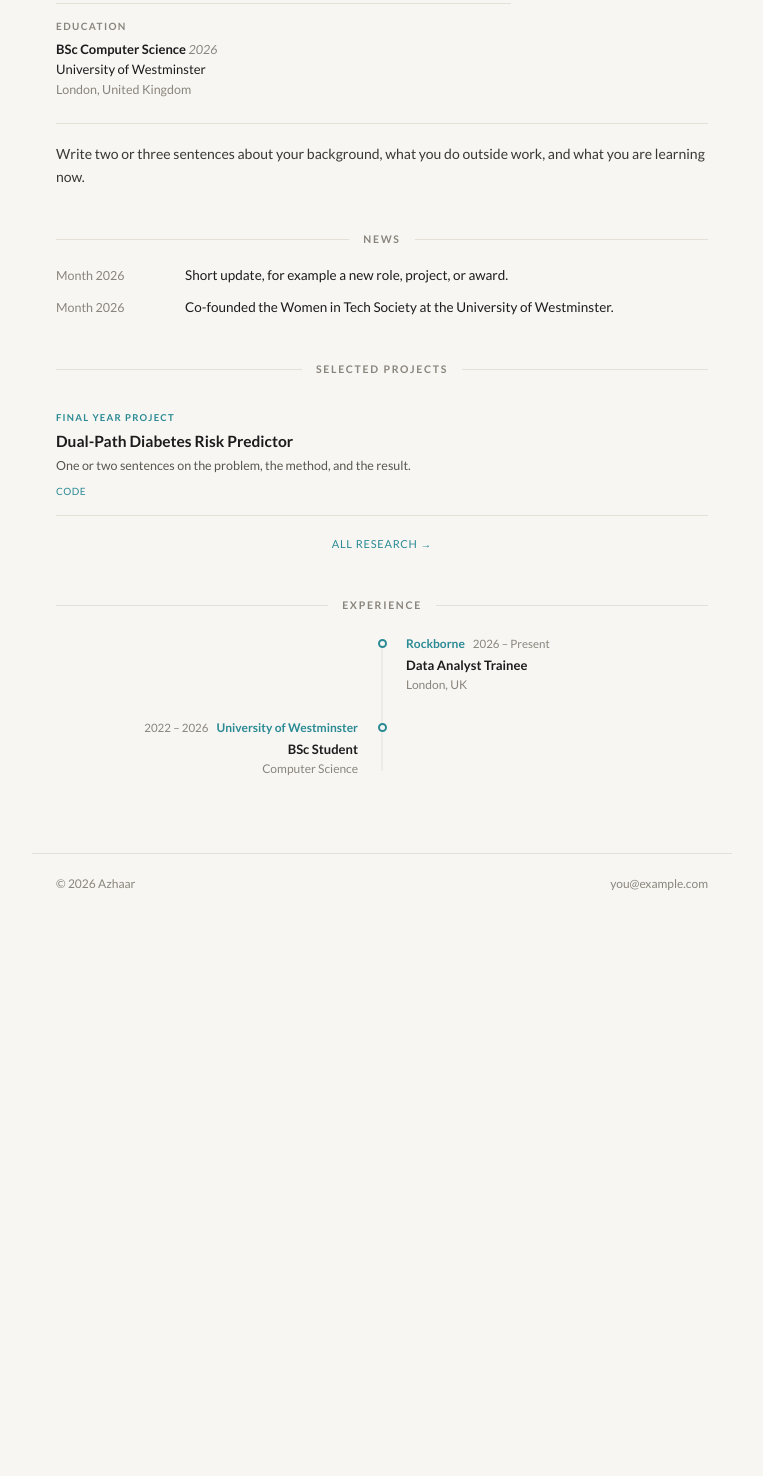
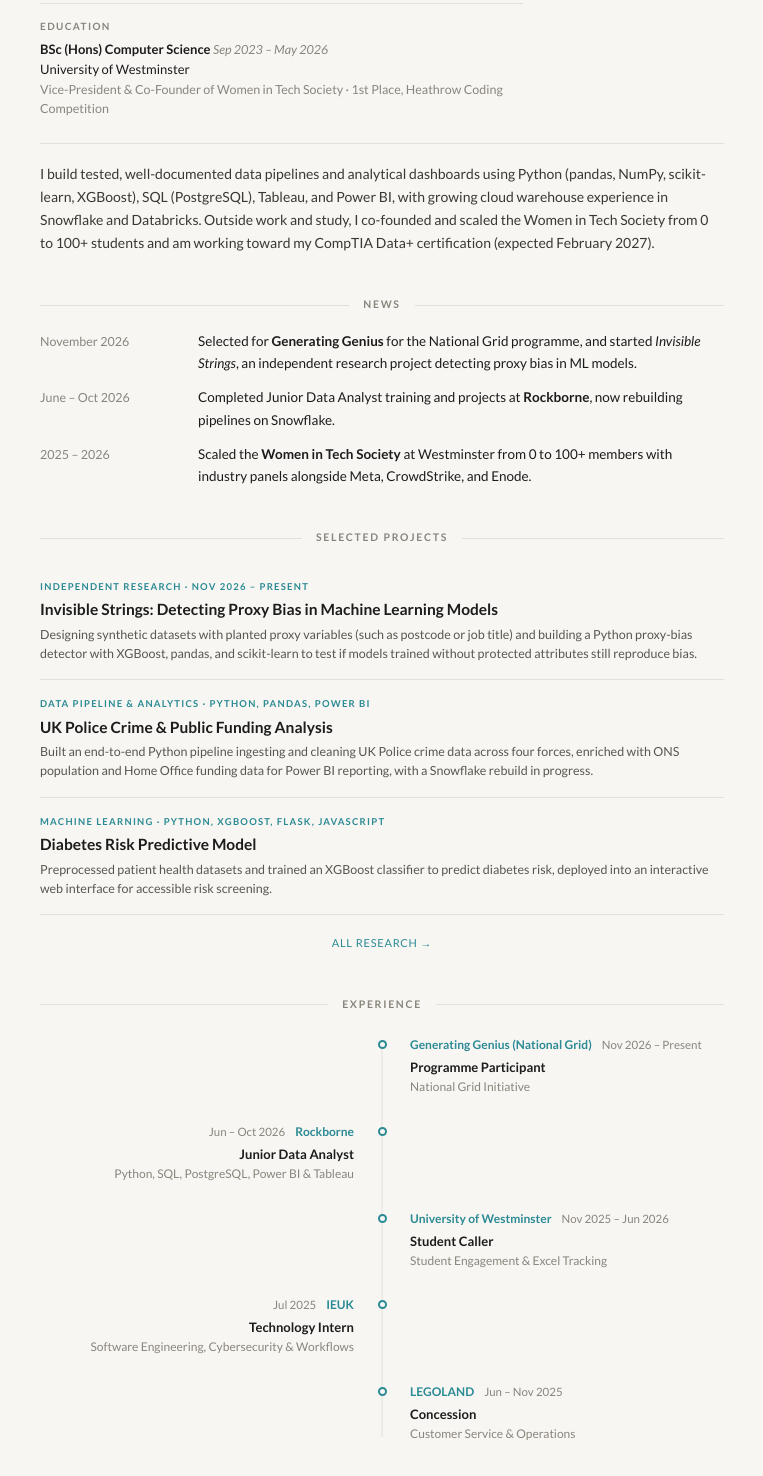
Before and after one commit to Anoor1174/azhaarn.github.io, a plain HTML site: page home.html in a window 1280 px wide. Shown: the part 304-1780 px from the top of the page, without its empty margins (258-1021 px from the left). Before the commit the page ends 1234 px from the top, so only its background shows below. Drawn offline with Linux system fonts and the light colour scheme.

Commit message:
created new pages

```diff
--- a/home.html
+++ b/home.html
@@ -37,11 +37,12 @@
 
   <main>
     <div class="wrap">
+      <!-- Hero -->
       <section class="hero">
         <div>
           <h1 class="h1">Azhaar</h1>
           <p class="intro">
-            I'm a Computer Science graduate from the <a href="https://www.westminster.ac.uk/">University of Westminster</a> and a Data Analyst Trainee on the Rockborne programme in London. My main interests are <strong>algorithmic fairness</strong>, <strong>data ethics</strong>, and <strong>applied machine learning</strong>.
+            I'm a Computer Science graduate from the <a href="https://www.westminster.ac.uk/">University of Westminster</a> with hands-on experience in Python, SQL, Java, REST API integrations, and data analytics. Currently rebuilding my Rockborne data projects on Snowflake and exploring proxy bias in machine learning.
           </p>
           <div class="contacts">
             <a href="https://github.com/YOUR-USERNAME">GitHub</a>
@@ -51,9 +52,9 @@
           <div class="edu">
             <div class="edulabel">Education</div>
             <div class="edurow">
-              <b>BSc Computer Science</b> <span><em>2026</em></span><br>
+              <b>BSc (Hons) Computer Science</b> <span><em>Sep 2023 – May 2026</em></span><br>
               University of Westminster<br>
-              <span>London, United Kingdom</span>
+              <span>Vice-President &amp; Co-Founder of Women in Tech Society · 1st Place, Heathrow Coding Competition</span>
             </div>
           </div>
         </div>
@@ -63,10 +64,10 @@
         </div>
       </section>
 
-      <!-- Personal bio paragraph -->
+      <!-- About & Skills -->
       <section class="space">
         <p>
-          Write two or three sentences about your background, what you do outside work, and what you are learning now.
+          I build tested, well-documented data pipelines and analytical dashboards using Python (pandas, NumPy, scikit-learn, XGBoost), SQL (PostgreSQL), Tableau, and Power BI, with growing cloud warehouse experience in Snowflake and Databricks. Outside work and study, I co-founded and scaled the Women in Tech Society from 0 to 100+ students and am working toward my CompTIA Data+ certification (expected February 2027).
         </p>
       </section>
 
@@ -74,12 +75,16 @@
       <div class="shead"><span class="slabel">News</span></div>
       <section class="news">
         <div class="ev">
-          <div class="date">Month 2026</div>
-          <div class="text">Short update, for example a new role, project, or award.</div>
+          <div class="date">November 2026</div>
+          <div class="text">Selected for <strong>Generating Genius</strong> for the National Grid programme, and started <em>Invisible Strings</em>, an independent research project detecting proxy bias in ML models.</div>
         </div>
         <div class="ev">
-          <div class="date">Month 2026</div>
-          <div class="text">Co-founded the Women in Tech Society at the University of Westminster.</div>
+          <div class="date">June – Oct 2026</div>
+          <div class="text">Completed Junior Data Analyst training and projects at <strong>Rockborne</strong>, now rebuilding pipelines on Snowflake.</div>
+        </div>
+        <div class="ev">
+          <div class="date">2025 – 2026</div>
+          <div class="text">Scaled the <strong>Women in Tech Society</strong> at Westminster from 0 to 100+ members with industry panels alongside Meta, CrowdStrike, and Enode.</div>
         </div>
       </section>
 
@@ -88,10 +93,23 @@
       <section>
         <div class="item">
           <div class="body">
-            <div class="badge">Final Year Project</div>
-            <div class="h">Dual-Path Diabetes Risk Predictor</div>
-            <div class="p">One or two sentences on the problem, the method, and the result.</div>
-            <div class="item-links"><a href="https://github.com/YOUR-USERNAME/YOUR-REPO">Code</a></div>
+            <div class="badge">Independent Research · Nov 2026 – Present</div>
+            <div class="h">Invisible Strings: Detecting Proxy Bias in Machine Learning Models</div>
+            <div class="p">Designing synthetic datasets with planted proxy variables (such as postcode or job title) and building a Python proxy-bias detector with XGBoost, pandas, and scikit-learn to test if models trained without protected attributes still reproduce bias.</div>
+          </div>
+        </div>
+        <div class="item">
+          <div class="body">
+            <div class="badge">Data Pipeline &amp; Analytics · Python, Pandas, Power BI</div>
+            <div class="h">UK Police Crime &amp; Public Funding Analysis</div>
+            <div class="p">Built an end-to-end Python pipeline ingesting and cleaning UK Police crime data across four forces, enriched with ONS population and Home Office funding data for Power BI reporting, with a Snowflake rebuild in progress.</div>
+          </div>
+        </div>
+        <div class="item">
+          <div class="body">
+            <div class="badge">Machine Learning · Python, XGBoost, Flask, JavaScript</div>
+            <div class="h">Diabetes Risk Predictive Model</div>
+            <div class="p">Preprocessed patient health datasets and trained an XGBoost classifier to predict diabetes risk, deployed into an interactive web interface for accessible risk screening.</div>
           </div>
         </div>
       </section>
@@ -104,12 +122,12 @@
           <div class="tl-node"></div>
           <div class="tl-c">
             <div class="tl-head">
-              <span class="tl-inst">Rockborne</span>
-              <span class="tl-date">2026 – Present</span>
+              <span class="tl-inst">Generating Genius (National Grid)</span>
+              <span class="tl-date">Nov 2026 – Present</span>
             </div>
             <div class="tl-role">
-              <b>Data Analyst Trainee</b><br>
-              <span>London, UK</span>
+              <b>Programme Participant</b><br>
+              <span>National Grid Initiative</span>
             </div>
           </div>
         </div>
@@ -118,12 +136,54 @@
           <div class="tl-node"></div>
           <div class="tl-c">
             <div class="tl-head">
-              <span class="tl-date">2022 – 2026</span>
-              <span class="tl-inst">University of Westminster</span>
+              <span class="tl-date">Jun – Oct 2026</span>
+              <span class="tl-inst">Rockborne</span>
             </div>
             <div class="tl-role">
-              <b>BSc Student</b><br>
-              <span>Computer Science</span>
+              <b>Junior Data Analyst</b><br>
+              <span>Python, SQL, PostgreSQL, Power BI &amp; Tableau</span>
+            </div>
+          </div>
+        </div>
+
+        <div class="tl-item right">
+          <div class="tl-node"></div>
+          <div class="tl-c">
+            <div class="tl-head">
+              <span class="tl-inst">University of Westminster</span>
+              <span class="tl-date">Nov 2025 – Jun 2026</span>
+            </div>
+            <div class="tl-role">
+              <b>Student Caller</b><br>
+              <span>Student Engagement &amp; Excel Tracking</span>
+            </div>
+          </div>
+        </div>
+
+        <div class="tl-item left">
+          <div class="tl-node"></div>
+          <div class="tl-c">
+            <div class="tl-head">
+              <span class="tl-date">Jul 2025</span>
+              <span class="tl-inst">IEUK</span>
+            </div>
+            <div class="tl-role">
+              <b>Technology Intern</b><br>
+              <span>Software Engineering, Cybersecurity &amp; Workflows</span>
+            </div>
+          </div>
+        </div>
+
+        <div class="tl-item right">
+          <div class="tl-node"></div>
+          <div class="tl-c">
+            <div class="tl-head">
+              <span class="tl-inst">LEGOLAND</span>
+              <span class="tl-date">Jun – Nov 2025</span>
+            </div>
+            <div class="tl-role">
+              <b>Concession</b><br>
+              <span>Customer Service &amp; Operations</span>
             </div>
           </div>
         </div>
--- a/style.css
+++ b/style.css
@@ -5,7 +5,7 @@
   --line: #e4e0d8;
   --accent: #2b8a94;
   --stripe: #f1efe9;
-  --col: 700px;
+  --col: 740px;
   --font: "Lato", "Segoe UI", system-ui, sans-serif;
 }
 
@@ -47,7 +47,8 @@ h1, h2, h3, .h1 {
 .wrap {
   max-width: var(--col);
   margin: 0 auto;
-  padding: 0 24px;
+  padding-left: 28px;
+  padding-right: 28px;
 }
 
 /* Navigation */
@@ -157,7 +158,7 @@ main {
 .hero {
   display: grid;
   grid-template-columns: 1fr 165px;
-  gap: 32px;
+  gap: 36px;
   align-items: start;
 }
 
@@ -266,13 +267,13 @@ main {
 .news {
   display: flex;
   flex-direction: column;
-  gap: 10px;
+  gap: 12px;
 }
 
 .ev {
   display: grid;
-  grid-template-columns: 115px 1fr;
-  gap: 14px;
+  grid-template-columns: 140px 1fr;
+  gap: 18px;
   font-size: 13.5px;
   align-items: baseline;
 }
@@ -328,28 +329,10 @@ main {
   margin: 5px 0;
 }
 
-.authors {
-  font-size: 11px;
-  color: #6a655c;
-  margin-bottom: 5px;
-}
-
-.authors strong {
-  color: var(--ink);
-}
-
 .p {
   font-size: 12.5px;
   line-height: 1.55;
   color: #5a564e;
-}
-
-.item-links {
-  font-size: 10px;
-  letter-spacing: 0.05em;
-  text-transform: uppercase;
-  color: var(--muted);
-  margin-top: 7px;
 }
 
 .more-link {
@@ -366,7 +349,7 @@ main {
 /* Experience Center-Axis Timeline */
 .tl {
   position: relative;
-  margin: 20px 0 12px;
+  margin: 22px 0 12px;
 }
 
 .tl::before {
@@ -383,7 +366,7 @@ main {
 .tl-item {
   position: relative;
   width: 50%;
-  padding-bottom: 24px;
+  padding-bottom: 26px;
 }
 
 .tl-item:last-child {
@@ -392,13 +375,13 @@ main {
 
 .tl-item.left {
   left: 0;
-  padding-right: 24px;
+  padding-right: 28px;
   text-align: right;
 }
 
 .tl-item.right {
   left: 50%;
-  padding-left: 24px;
+  padding-left: 28px;
   text-align: left;
 }
 
@@ -424,9 +407,9 @@ main {
 .tl-head {
   display: flex;
   align-items: baseline;
-  gap: 8px;
+  gap: 10px;
   font-size: 12px;
-  margin-bottom: 2px;
+  margin-bottom: 3px;
 }
 
 .tl-item.left .tl-head {
@@ -466,6 +449,11 @@ main {
 
 /* Mobile Responsive */
 @media (max-width: 720px) {
+  .wrap {
+    padding-left: 22px;
+    padding-right: 22px;
+  }
+
   .links {
     display: none;
   }
@@ -476,7 +464,7 @@ main {
 
   .hero {
     grid-template-columns: 1fr;
-    gap: 22px;
+    gap: 24px;
   }
 
   .portrait {
@@ -485,7 +473,7 @@ main {
 
   .ev {
     grid-template-columns: 1fr;
-    gap: 2px;
+    gap: 3px;
   }
 
   .item.has-image {
@@ -512,8 +500,8 @@ main {
   .tl-item.right {
     width: 100%;
     left: 0;
-    padding-left: 24px;
-    padding-right: 0;
+    padding-left: 26px;
+    padding-right: 4px;
     text-align: left;
   }
 
```
Also changed, not shown: writing.html (added).
